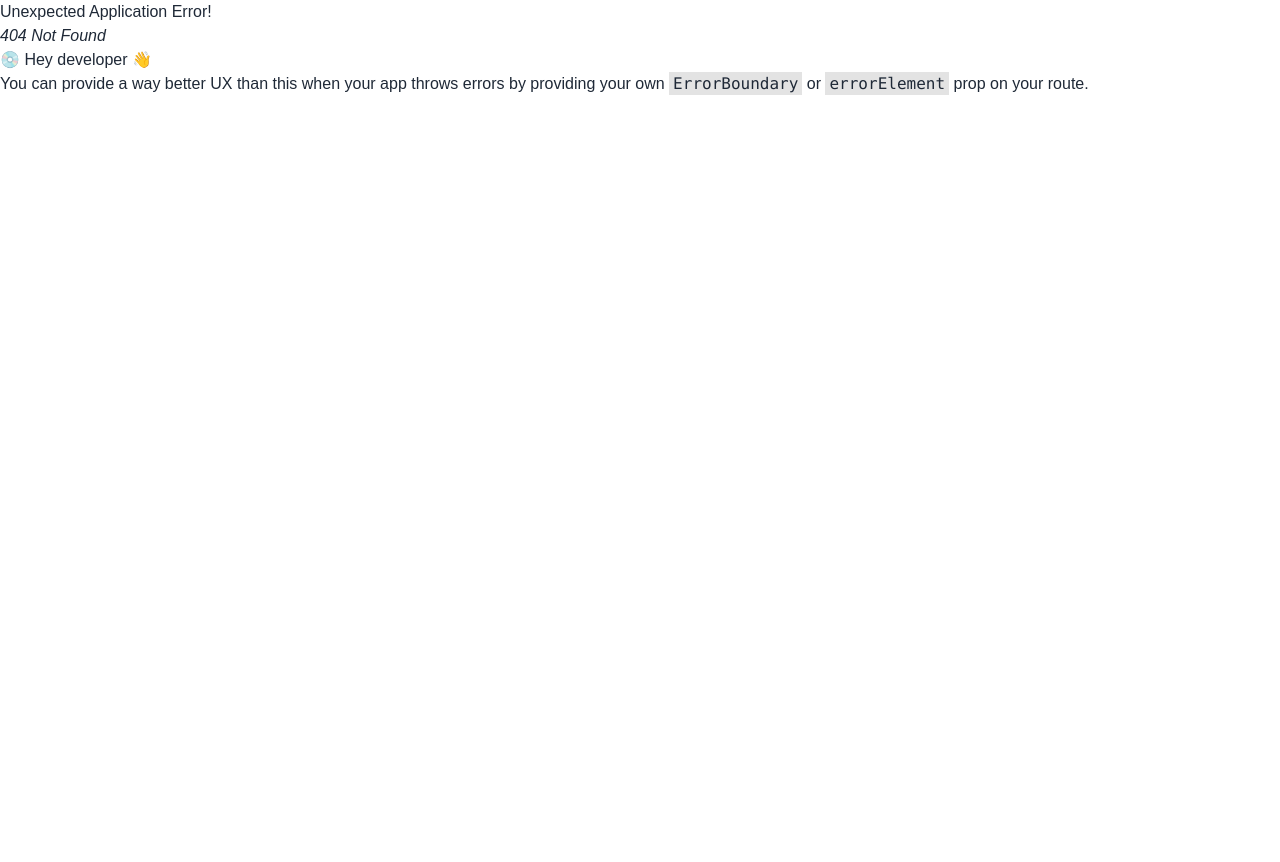
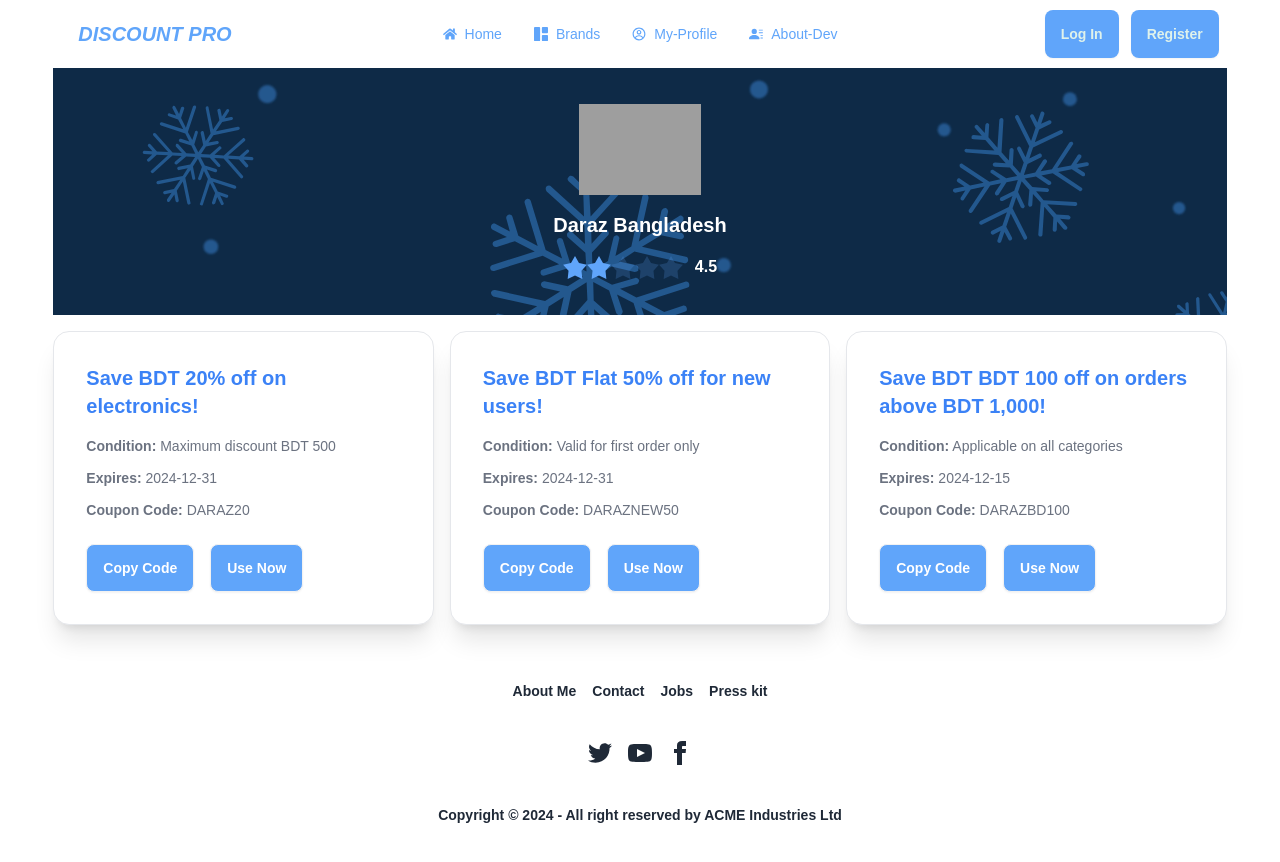
Before and after one commit to tsakib2000/Discount-Pro, a React (Vite) app: page /brand/1 in a window 1280 px wide. Before the commit this address had no page. Shown: the top 862 px of the page. Before the commit the page ends 800 px from the top, so only its background shows below. Built offline with nearby package versions, Linux system fonts and the light colour scheme; grey boxes are pictures that could not be loaded.

Commit message:
created coupon cards

```diff
--- a/src/Components/BrandCard.jsx
+++ b/src/Components/BrandCard.jsx
@@ -1,13 +1,14 @@
 import Aos from "aos";
 import "aos/dist/aos.css";
 import { useEffect } from "react";
+import { Link } from "react-router-dom";
 
 const BrandCard = ({ brandCard }) => {
   useEffect(() => {
     Aos.init();
   }, []);
-  console.log(brandCard);
-  const { brand_name, rating, description, brand_logo, shop_link, category,isSaleOn } =
+
+  const { _id,brand_name, rating, description, brand_logo, shop_link, category,isSaleOn } =
     brandCard;
   return (
     <div
@@ -66,7 +67,7 @@ const BrandCard = ({ brandCard }) => {
 
       <div className="flex flex-col justify-start gap-10 items-center">
         <div >
-            <button className="btn">View Coupon</button>
+            <Link to={`/brand/${_id}`}  className="btn">View Coupon</Link>
         </div>
     {
         isSaleOn && <div className="animate-bounce italic text-red-600"><h1 className="text-3xl font-bold">Sale Is On</h1></div>
--- /dev/null
+++ b/src/Components/Coupon.jsx
@@ -0,0 +1,45 @@
+const Coupon = ({ coupon }) => {
+  console.log(coupon);
+
+  // condition
+  // :
+  // "Applicable on all categories"
+  // coupon_code
+  // :
+  // "DARAZBD100"
+  // coupon_type
+  // :
+  // "Discount"
+  // description
+  // :
+  // "BDT 100 off on orders above BDT 1,000"
+  // expiry_date
+  // :
+  // "2024-12-15
+  const {condition,coupon_code,coupon_type,description,expiry_date}=coupon
+  return   <div className="card  bg-base-100 shadow-xl border border-gray-200">
+  <div className="card-body">
+    <h2 className="card-title text-blue-500">
+      Save BDT {description}!
+    </h2>
+
+    <p className="text-sm text-gray-500 mt-2">
+      <strong>Condition:</strong> {condition}
+    </p>
+    <p className="text-sm text-gray-500 mt-1">
+      <strong>Expires:</strong> {expiry_date}
+    </p>
+    <p className="text-sm text-gray-500 mt-1">
+      <strong>Coupon Code:</strong> {coupon_code}
+    </p>
+    <div className="card-actions justify-between mt-4 ">
+   <div className="flex gap-4">
+   <button className="btn bg-blue-400 text-white font-semibold">Copy Code</button>
+   <button className="btn bg-blue-400 text-white font-semibold">Use Now</button>
+   </div>
+    </div>
+  </div>
+</div>;
+};
+
+export default Coupon;
--- a/src/Components/Navbar.jsx
+++ b/src/Components/Navbar.jsx
@@ -4,28 +4,29 @@ import { FaHome } from "react-icons/fa";
 import { BsFillGrid1X2Fill, BsFillPersonLinesFill } from "react-icons/bs";
 import { CgProfile } from "react-icons/cg";
 
+
 const Navbar = () => {
   const navbarLinks = (
     <>
       <li>
-        <NavLink to="/">
+        <NavLink to="/" className={({isActive})=> isActive? 'bg-blue-400 text-white' : ''}>
           <FaHome /> Home
         </NavLink>
       </li>
       <li>
-        <NavLink to="/brands">
+        <NavLink to="/brands" className={({isActive})=> isActive? 'bg-blue-400 text-white' : ''}>
           <BsFillGrid1X2Fill />
           Brands
         </NavLink>
       </li>
       <li>
-        <NavLink to="/profile">
+        <NavLink to="/profile" className={({isActive})=> isActive? 'bg-blue-400 text-white' : ''}>
           <CgProfile />
           My-Profile
         </NavLink>
       </li>
       <li>
-        <NavLink to="/about">
+        <NavLink to="/about" className={({isActive})=> isActive? 'bg-blue-400 text-white' : ''}>
           <BsFillPersonLinesFill />
           About-Dev
         </NavLink>
@@ -35,7 +36,7 @@ const Navbar = () => {
   return (
  <>
 
-    <div className="navbar ">
+    <div className="navbar *:text-blue-400 ">
       <div className="navbar-start">
         <div className="dropdown">
           <div tabIndex={0} role="button" className="btn btn-ghost lg:hidden">
--- a/src/Components/TopBrands.jsx
+++ b/src/Components/TopBrands.jsx
@@ -12,12 +12,12 @@ const TopBrands = () => {
   }, []);
   return (
     <div>
-      <h1 className="text-center text-3xl font-bold">Top Brands</h1>
-      <div className="grid md:grid-cols-2 lg:grid-cols-4 gap-4 items-center">
+      <h1 className="text-center text-3xl font-bold">Top Picks for Smart Shopping</h1>
+      {/* <div className="grid md:grid-cols-2 lg:grid-cols-4 gap-4 items-center">
         {brands.slice(0, 4)?.map((brand) => (
           <BrandData key={brand._id} brand={brand} />
         ))}
-      </div>
+      </div> */}
       <Marquee direction="right" pauseOnHover >
         <div className="border flex gap-5 justify-center items-center h-44 my-4 overflow-hidden shadow-lg">
             {
--- a/src/MainLayout/Root.jsx
+++ b/src/MainLayout/Root.jsx
@@ -7,7 +7,7 @@ import Footer from '../Components/Footer';
 import WelcomeText from './../Components/WelcomeText';
 const Root = () => {
   const {pathname} = useLocation()
-  console.log(location);
+
     return (
       <div className='md:w-11/12 mx-auto  '>
          <div>
--- a/src/Routes/Router.jsx
+++ b/src/Routes/Router.jsx
@@ -4,6 +4,7 @@ import Home from "../pages/Home";
 import Brands from "../pages/Brands";
 import MyProfile from "../pages/MyProfile";
 import About from "../pages/About";
+import BrandDetails from "../pages/BrandDetails";
 
 
 
@@ -28,6 +29,11 @@ const router = createBrowserRouter([
         {
           path:'/about',
           element:<About/>
+        },
+        {
+          path:'/brand/:id',
+          element:<BrandDetails/>,
+          loader:()=>fetch('/discount.json')
         }
 
       ]
--- /dev/null
+++ b/src/pages/BrandDetails.jsx
@@ -0,0 +1,68 @@
+import React, { useEffect, useState } from "react";
+import { useLoaderData, useParams } from "react-router-dom";
+import Coupon from "../Components/Coupon";
+import bg from '../assets/Snow.svg'
+const BrandDetails = () => {
+  const [brandDetails, setBrandDetails] = useState({});
+  const data = useLoaderData();
+  const { id } = useParams();
+
+  useEffect(() => {
+    const singleBrandDetails = data?.find((brand) => brand._id == id);
+    setBrandDetails(singleBrandDetails);
+  }, []);
+  const {
+    _id,
+    brand_name,
+    rating,
+    brand_logo,
+coupons
+
+  } = brandDetails;
+  return (
+    <div>
+      <div style={{backgroundImage:`url(${bg})`}} className=" p-9  space-y-4 flex flex-col justify-center items-center">
+        <img className="h-[91px]" src={brand_logo} alt="" />
+        <h1 className="text-white font-bold text-xl">{brand_name}</h1>
+      <div className="flex items-center gap-3">
+      <div className="rating">
+          <input
+            type="radio"
+            name="rating-2"
+            className="mask mask-star-2 bg-blue-400"
+          />
+          <input
+            type="radio"
+            name="rating-2"
+            className="mask mask-star-2 bg-blue-400"
+            defaultChecked
+          />
+          <input
+            type="radio"
+            name="rating-2"
+            className="mask mask-star-2 bg-blue-400"
+          />
+          <input
+            type="radio"
+            name="rating-2"
+            className="mask mask-star-2 bg-blue-400"
+          />
+          <input
+            type="radio"
+            name="rating-2"
+            className="mask mask-star-2 bg-blue-400"
+          />
+        </div>
+        <p className="text-white font-semibold">{rating}</p>
+      </div>
+      </div>
+      <div className="grid md:grid-cols-3 gap-4 my-4">
+        {
+          coupons?.map((coupon,idx)=><Coupon key={idx} coupon={coupon}/>)
+        }
+      </div>
+    </div>
+  );
+};
+
+export default BrandDetails;
--- a/src/pages/Brands.jsx
+++ b/src/pages/Brands.jsx
@@ -4,7 +4,7 @@ import BrandCard from "../Components/BrandCard";
 
 const Brands = () => {
     const data = useLoaderData();
-    console.log(data);
+
     return ( <>
         <div className=" bg-banner p-9  space-y-4">
                 <div className="text-center space-y-4">
@@ -31,7 +31,7 @@ const Brands = () => {
 
         <div>
             {
-                data.map(brand=> <BrandCard brandCard={brand}/>)
+                data.map(brand=> <BrandCard key={brand._id} brandCard={brand}/>)
             }
         </div>
         </>
```
Also changed, not shown: src/index.css (line endings or trailing spaces).
